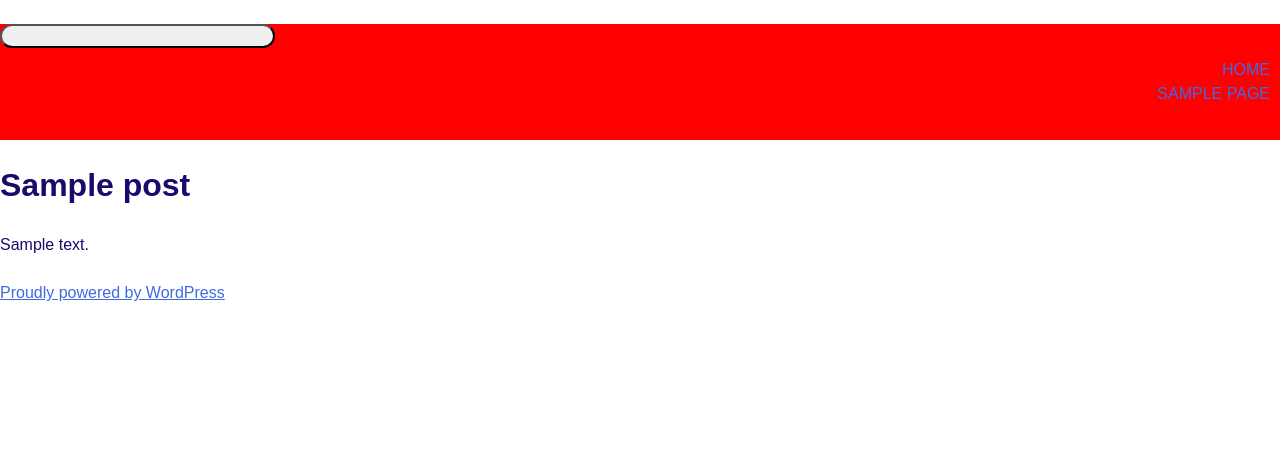
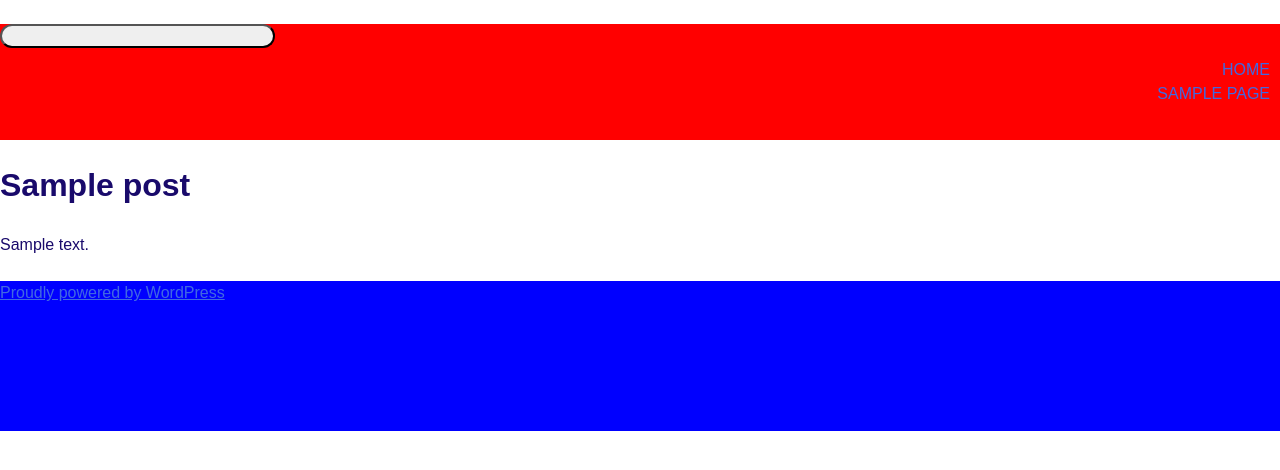
Before and after one commit to redacademy/play-winter-2018, a WordPress theme: template themes/integrate-play/page.php in a window 1280 px wide. Shown: the top 470 px of the page. Run offline with PHP 8.4 and a stand-in for WordPress, Linux system fonts and the light colour scheme; the site name, menu and one post (Sample post) are stand-ins, and other content is empty; some libraries are stand-ins or nearby versions.

Commit message:
added footer in style.css

```diff
--- a/themes/integrate-play/footer.php
+++ b/themes/integrate-play/footer.php
@@ -11,7 +11,7 @@
 
 			<footer id="colophon" class="site-footer" role="contentinfo">
 				<div class="site-info">
-					<a href="<?php echo esc_url( 'https://wordpress.org/' ); ?>"><?php printf( esc_html( 'Proudly powered by %s' ), 'WordPress' ); ?></a>
+					<a href="<?php echo esc_url( 'http://play.van.cp.academy.red/' ); ?>"><?php printf( esc_html( 'Proudly powered by %s' ), 'WordPress' ); ?></a>
 				</div><!-- .site-info -->
 			</footer><!-- #colophon -->
 		</div><!-- #page -->
--- a/themes/integrate-play/sass/_footer.scss
+++ b/themes/integrate-play/sass/_footer.scss
@@ -0,0 +1,5 @@
+.site-footer {
+  width: 100%;
+  height: 150px;
+  background-color: blue;
+}
--- a/themes/integrate-play/sass/style.scss
+++ b/themes/integrate-play/sass/style.scss
@@ -54,6 +54,7 @@ Nicolas Gallagher and Jonathan Neal http://necolas.github.com/normalize.css/
 
 @import "normalize";
 @import "fonts";
+@import "footer";
 @import "typography";
 @import "elements";
 @import "forms";
--- a/themes/integrate-play/style.css
+++ b/themes/integrate-play/style.css
@@ -225,6 +225,11 @@ th {
 /*--------------------------------------------------------------
 # Embedded Fonts
 --------------------------------------------------------------*/
+.site-footer {
+  width: 100%;
+  height: 150px;
+  background-color: blue; }
+
 /*--------------------------------------------------------------
 # Typography
 --------------------------------------------------------------*/
```
